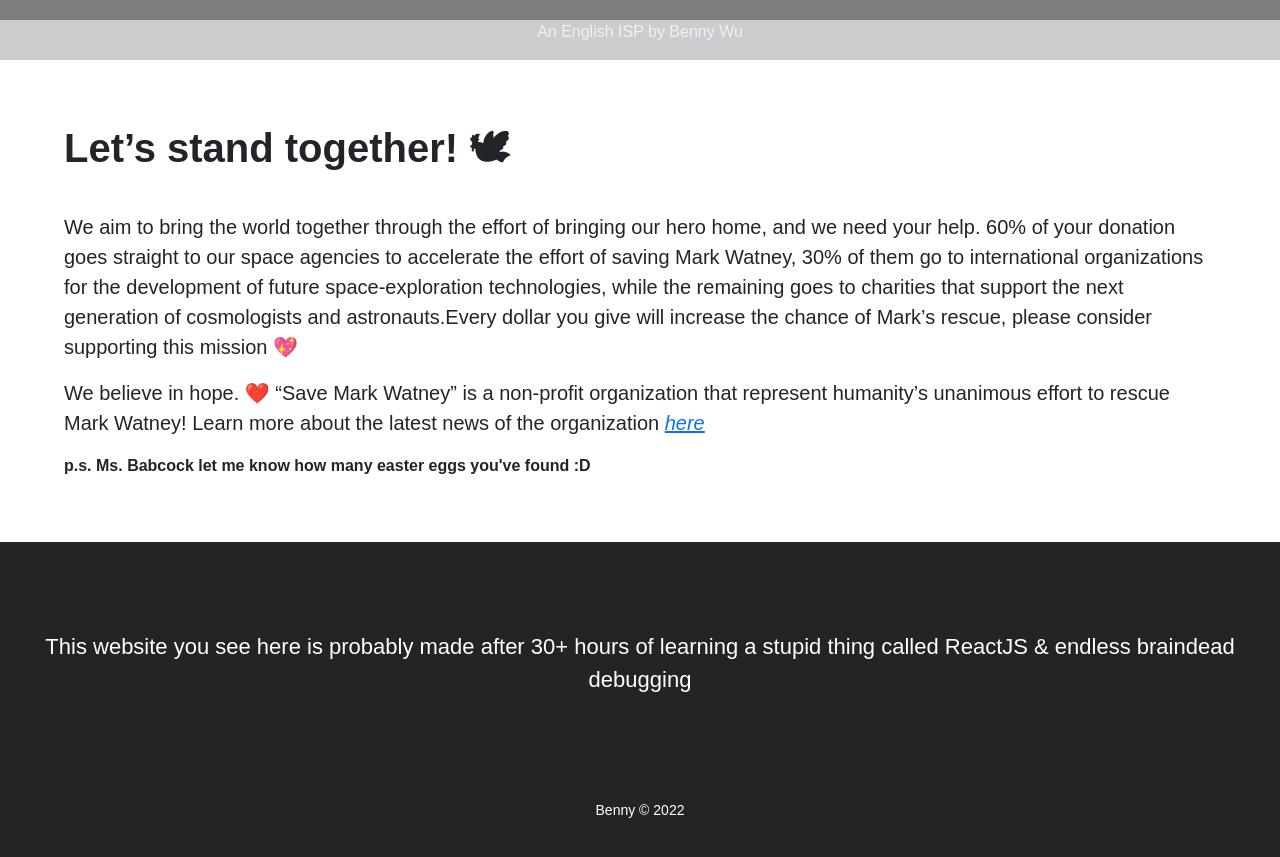
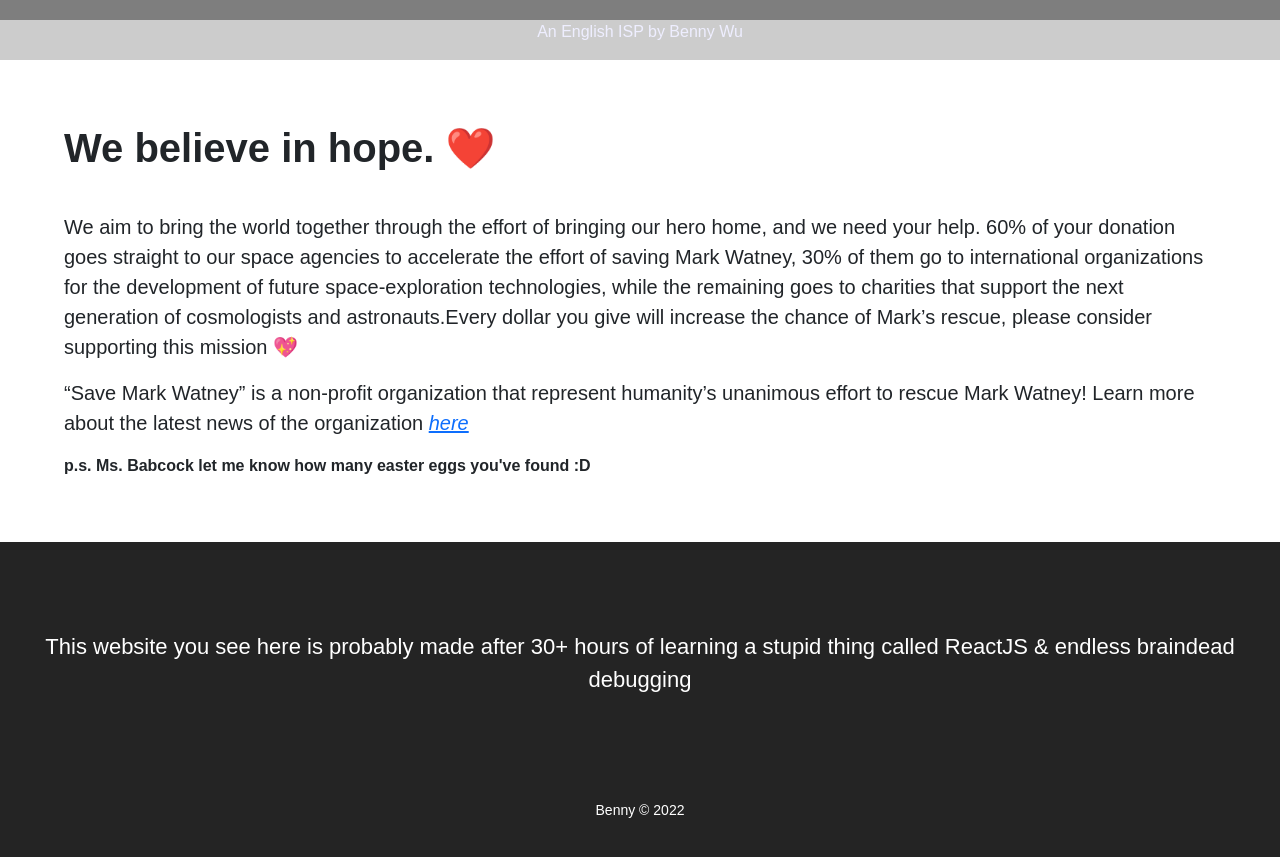
Before and after one commit to BennyWu1210/mark-watney, a React (Create React App) app: page /description in a window 1280 px wide. Shown: the part 780-1637 px from the top of the page. Built offline with nearby package versions, Linux system fonts and the light colour scheme; grey boxes are pictures that could not be loaded.

Commit message:
optimized news page

```diff
--- a/src/App.js
+++ b/src/App.js
@@ -39,7 +39,7 @@ function App() {
       srcLarge: require("./images/Potatoes-Background.jpg"),
       title:
         "Potato prices have risen by 734% in the past year, and it will likely to rise even more in the near future",
-      text: "The conference is a significant turning point, analysis says ",
+      text: "Potatoes are now more expensive than gas",
     },
     {
       id: 3,
@@ -47,9 +47,8 @@ function App() {
       label: "Interview",
       srcSmall: require("./images/Ares3.jpg"),
       srcLarge: require("./images/Ares3-Background.jpg"),
-      title:
-        "Potato prices have risen by 734% in the past year, and it will likely to rise even more in the near future",
-      text: "The conference is a significant turning point, analysis says ",
+      title: "Exclusive interview with the NASA Ares 3 crew:",
+      text: "See what the heros think about their mission ",
     },
   ];
 
--- a/src/components/CardsSection.jsx
+++ b/src/components/CardsSection.jsx
@@ -10,8 +10,8 @@ function CardsSection({ news }) {
           It is the year 2035. After almost a century of crazy development, the
           world has seen unprecedented growth in the field of space exploration.
           “<b>Ares 3</b>” was one of the many crazy missions that shocked the
-          world and truly demonstrates our potential, many believe that it is
-          human’s first step of conquering the Solar System.
+          world and truly demonstrated our potential. Many believe that it is
+          human’s first step in conquering the Solar System.
         </p>
         <p>
           The 6 astronauts landed on Mars 324 Sols (a solar day on Mars) ago.
--- a/src/components/Pages/Description.jsx
+++ b/src/components/Pages/Description.jsx
@@ -15,7 +15,7 @@ function Description() {
         className="content"
         style={{ backgroundColor: "white", padding: "4rem" }}
       >
-        <h1>Let’s stand together! 🕊</h1>
+        <h1>We believe in hope. ❤️</h1>
         <p style={{ fontSize: "20px" }}>
           We aim to bring the world together through the effort of bringing our
           hero home, and we need your help. 60% of your donation goes straight
@@ -27,9 +27,9 @@ function Description() {
           rescue, please consider supporting this mission 💖
         </p>
         <p style={{ fontSize: "20px" }}>
-          We believe in hope. ❤️ “Save Mark Watney” is a non-profit organization
-          that represent humanity’s unanimous effort to rescue Mark Watney!
-          Learn more about the latest news of the organization{" "}
+          “Save Mark Watney” is a non-profit organization that represent
+          humanity’s unanimous effort to rescue Mark Watney! Learn more about
+          the latest news of the organization{" "}
           <Link to="/">
             <i>here</i>
           </Link>
```
Also changed, not shown: src/TextFiles/News0.txt, src/TextFiles/News1.txt, src/TextFiles/News2.txt, src/TextFiles/News3.txt.
